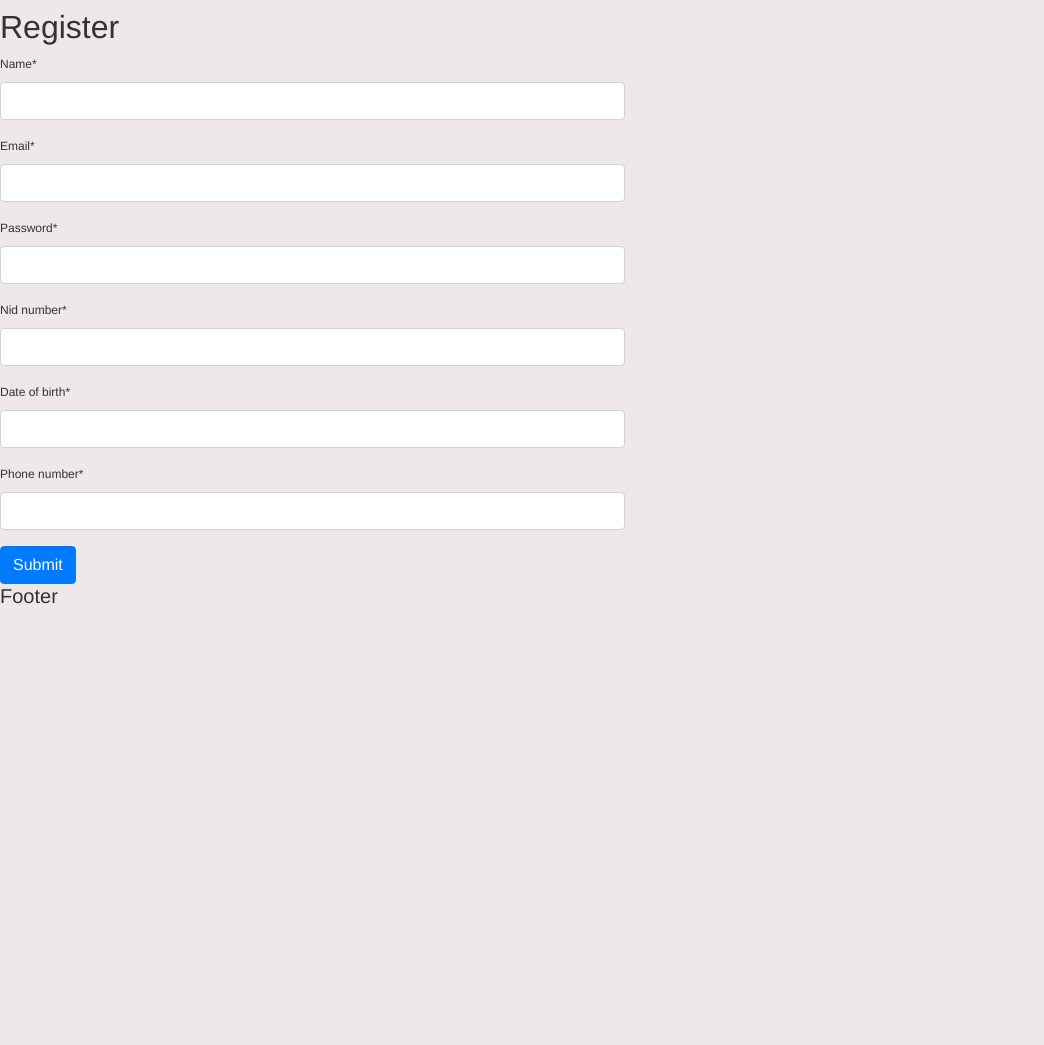
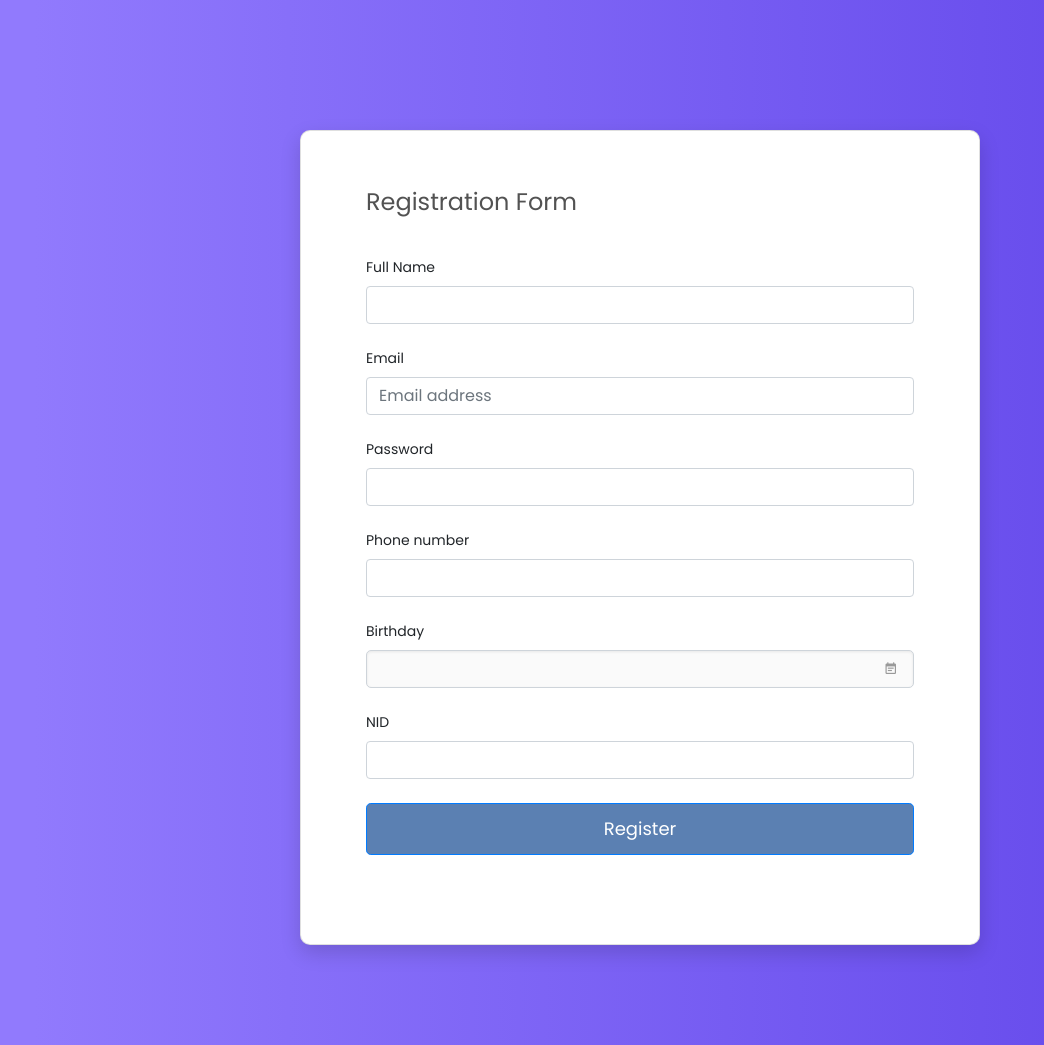
Before and after one commit to ArifShariar/Spacey, a Django app: page /register/ in a window 1280 px wide. Shown: the whole page, without its empty margins (0-1044 px from the left). Before the commit the page ends 604 px from the top, so only its background shows below. Run offline with Django 4.2, Linux system fonts and the light colour scheme; some libraries are stand-ins or nearby versions.

Commit message:
register page complete

```diff
--- a/templates/auth/register.html
+++ b/templates/auth/register.html
@@ -1,7 +1,89 @@
-{% extends 'base/base.html' %}
+
 {% load crispy_forms_filters %}
-{% block title %}Register{% endblock %}
+{% load static %}
+<html >
+<head>
+    <link rel="stylesheet" href="https://stackpath.bootstrapcdn.com/bootstrap/4.3.1/css/bootstrap.min.css" integrity="sha384-ggOyR0iXCbMQv3Xipma34MD+dH/1fQ784/j6cY/iJTQUOhcWr7x9JvoRxT2MZw1T" crossorigin="anonymous">
+    <link rel="stylesheet" type="text/css" href="{% static 'css/register.css' %}"/>
 
+    <!-- Vendor CSS-->
+    <link href="{% static 'vendor/select2/select2.min.css' %}" rel="stylesheet" media="all">
+    <link href="{% static 'vendor/datepicker/daterangepicker.css' %}" rel="stylesheet" media="all">
+
+    <!-- Icons font CSS-->
+    <link href="{% static 'vendor/mdi-font/css/material-design-iconic-font.min.css' %}" rel="stylesheet" media="all">
+    <link href="{% static 'vendor/font-awesome-4.7/css/font-awesome.min.css' %}" rel="stylesheet" media="all">
+    <!-- Font special for pages-->
+    <link href="https://fonts.googleapis.com/css?family=Poppins:100,100i,200,200i,300,300i,400,400i,500,500i,600,600i,700,700i,800,800i,900,900i" rel="stylesheet">
+
+</head>
+
+<body>
+    <div class="page-wrapper bg-gra-02 p-t-130 p-b-100 font-poppins">
+        <div class="wrapper wrapper--w680">
+            <div class="card card-4">
+                <div class="card-body">
+                    <h2 class="title">Registration Form</h2>
+                    <form method="POST">
+                        <div class="form-outline mb-4">
+                          <label class="form-label" for="name">Full Name</label>
+                        <input type="name" id="name" name="name" class="form-control"/>
+
+                      </div>
+                        <div class="form-outline mb-4">
+                              <label class="form-label" for="email">Email</label>
+                            <input type="email" id="email" name="email" class="form-control" placeholder="Email address"/>
+                          </div>
+                        <div class="form-outline mb-4">
+                          <label class="form-label" for="password">Password</label>
+                        <input type="password" id="password" name="password" class="form-control" />
+
+                      </div>
+
+                        <div class="form-outline mb-4">
+                          <label class="form-label" for="phone">Phone number</label>
+                        <input type="text" id="password" name="password" class="form-control" />
+
+                      </div>
+
+                        <div class="form-outline mb-4">
+                                    <label class="form-label">Birthday</label>
+                                    <div class="input-group-icon">
+                                        <input class="input--style-4 js-datepicker form-control" type="text" name="birthday">
+                                        <i class="zmdi zmdi-calendar-note input-icon js-btn-calendar"></i>
+                                    </div>
+                                </div>
+
+                        <div class="form-outline mb-4">
+                          <label class="form-label" for="password">NID</label>
+                        <input type="text" id="password" name="password" class="form-control" />
+
+                      </div>
+
+
+                        <div class="d-flex align-items-center justify-content-center pb-4">
+                        <button type="button" class="btn btn-primary btn-lg btn-block  " style="color:white;background-color: #5b80b2">
+                            Register
+                        </button>
+                      </div>
+                    </form>
+                </div>
+            </div>
+        </div>
+    </div>
+
+    <!-- Jquery JS-->
+    <script src="{% static 'vendor/jquery/jquery.min.js' %}"></script>
+    <!-- Vendor JS-->
+    <script src="{% static 'vendor/select2/select2.min.js' %}"></script>
+    <script src="{% static 'vendor/datepicker/moment.min.js' %}"></script>
+    <script src="{% static 'vendor/datepicker/daterangepicker.js' %}"></script>
+
+    <!-- Main JS-->
+    <script src="{% static 'js/global.js' %}"></script>
+
+</body>
+<!--
 {% block content %}
                 {% load crispy_forms_tags %}
                 <h2>
@@ -9,7 +91,8 @@
                 </h2>
                 <form method="post">
                 {% csrf_token %}
-    <div class="row">
+
+                <div class="form-outline mb-4">
                     <div class="col-lg-6 col-md-12">
                         {{ form.name|as_crispy_field }}
                     </div>
@@ -53,3 +136,7 @@
                     {{ message }}
                 {% endfor %}
             {% endblock %}
+-->
+
+
+</html>
```
Lines whose indentation alone changed are shown as unchanged.
